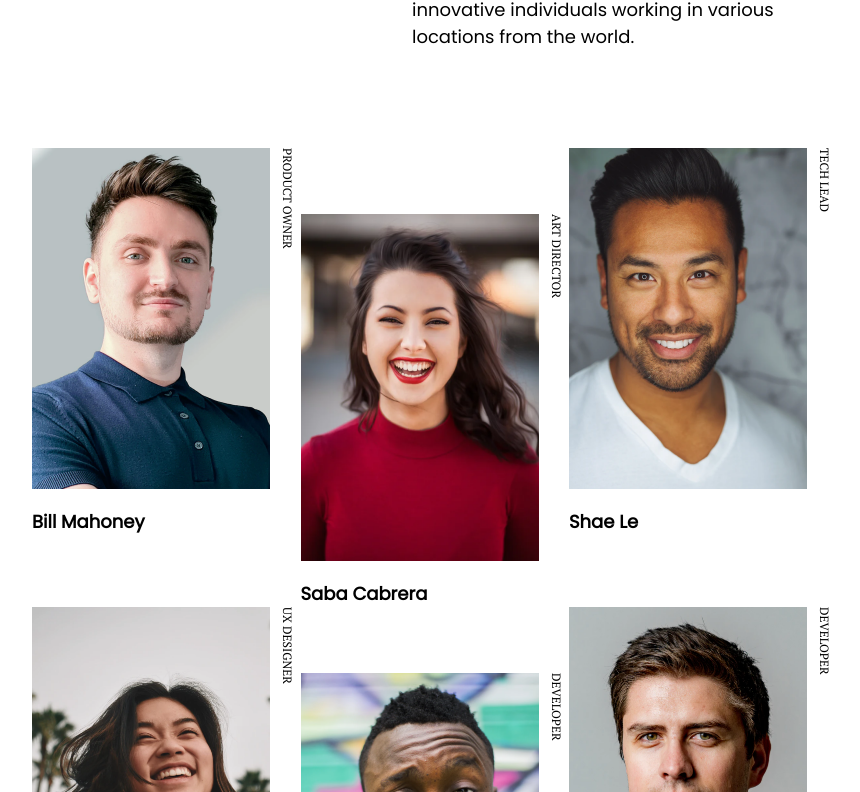
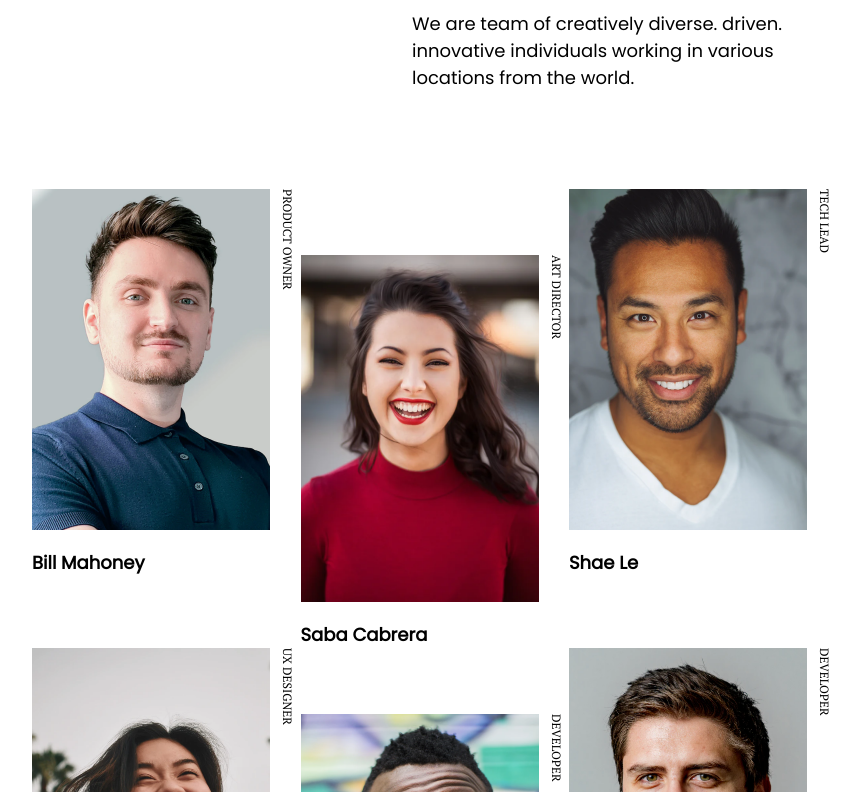
Before and after one commit to saini-facundo/dev-challenge-my-team, a plain HTML site: page public/index.html in a window 1280 px wide. Shown: the part 111-903 px from the top of the page, without its empty margins (208-1068 px from the left). Drawn offline with Linux system fonts and the light colour scheme.

Commit message:
margin whoweare

```diff
--- a/public/style.css
+++ b/public/style.css
@@ -132,5 +132,6 @@ footer {
 
   .whoweare {
     padding-right: 50px;
+    margin-top: 41px;
   }
 }
```
